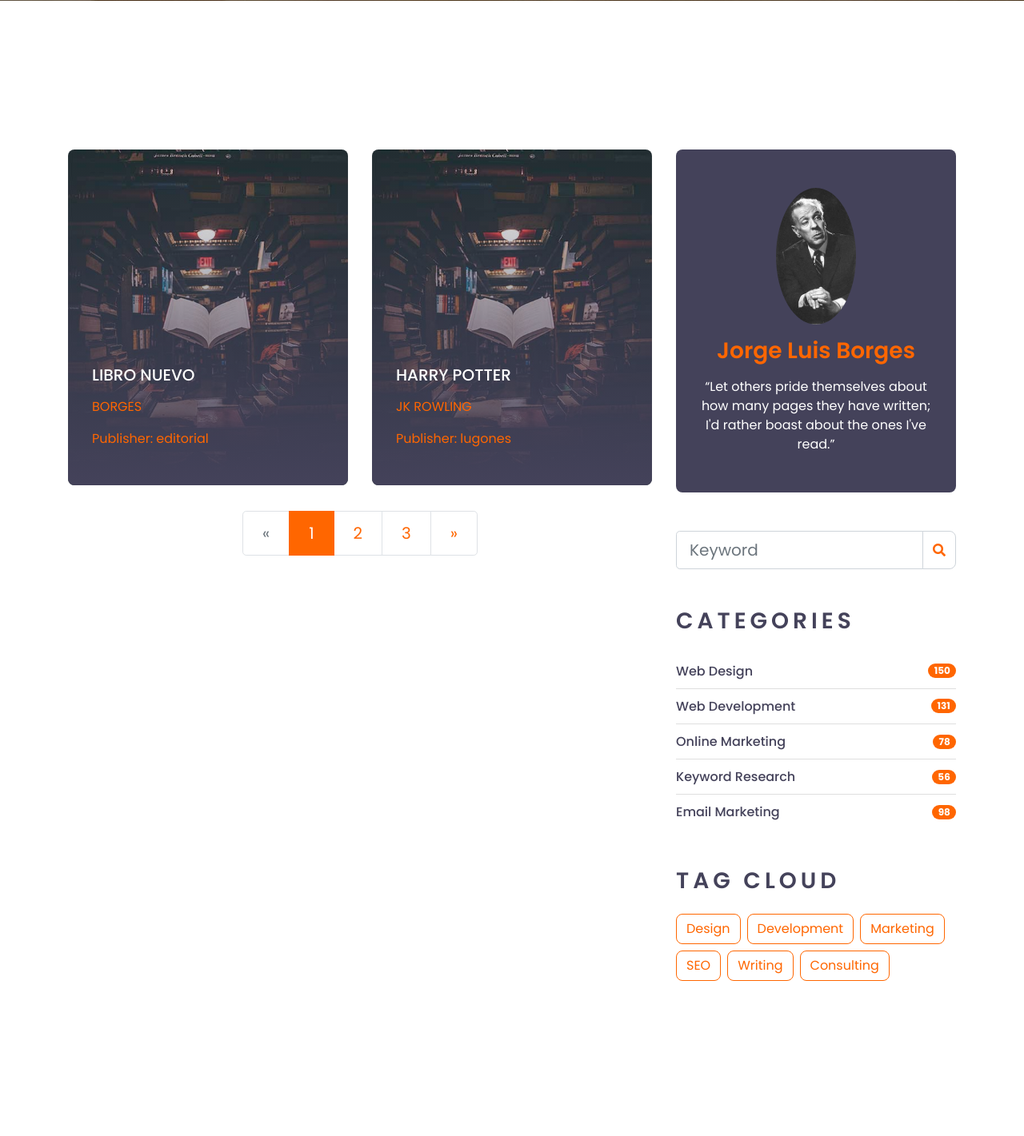
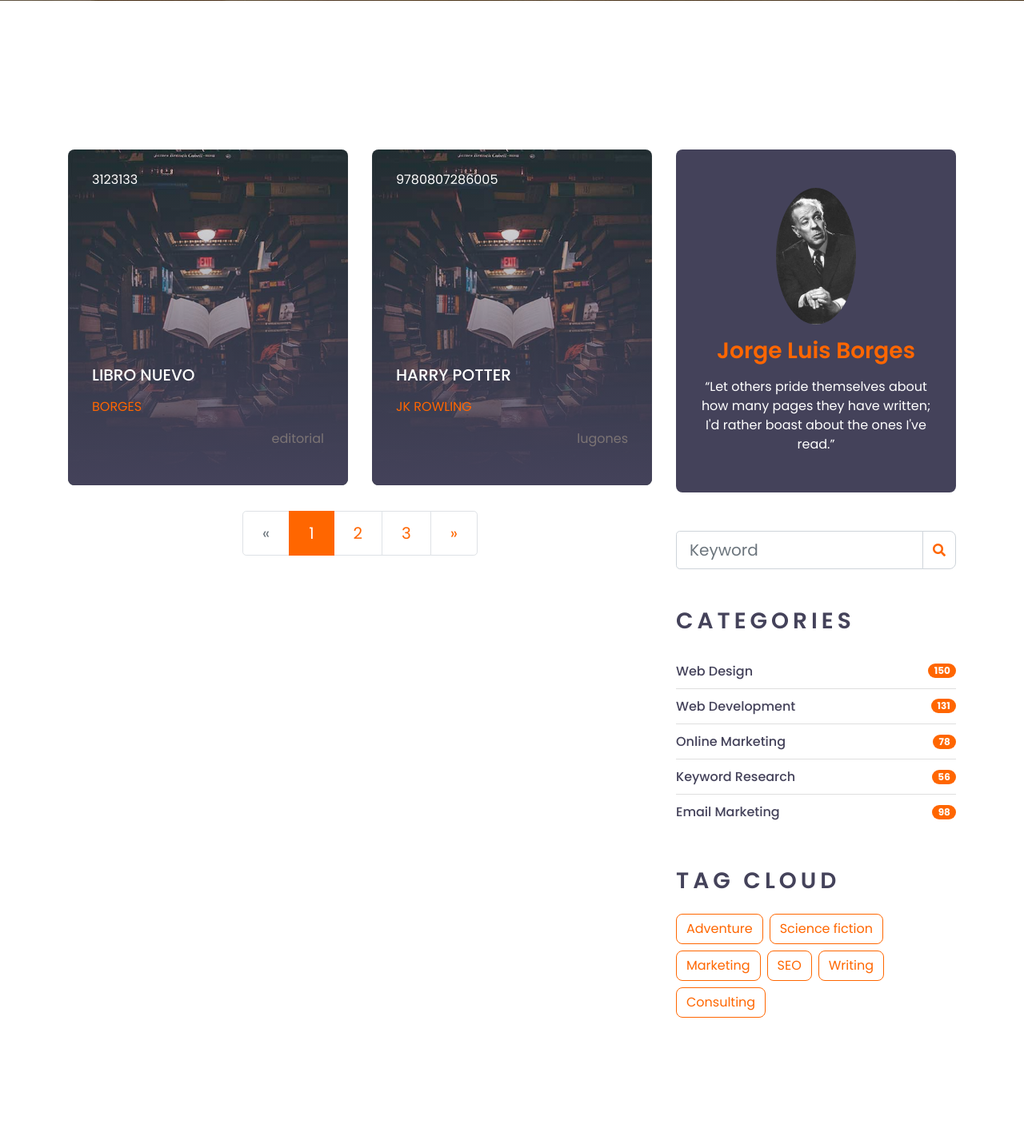
Before and after one commit to JulianRosas/Trabajo-Integrador, a Django app: page /booklist/ in a window 1280 px wide. Shown: the part 590-2011 px from the top of the page at 80% size. Run offline with Django 4.2, Linux system fonts and the light colour scheme; data comes from the database, SQL or seed files in the repository; both versions use the stored data as it was after the commit; some libraries are stand-ins or nearby versions.

Commit message:
Addbook to booklist linkeado+alignments

```diff
--- a/trabajointegrador/el_lector/templates/booklist.html
+++ b/trabajointegrador/el_lector/templates/booklist.html
@@ -158,12 +158,15 @@
 
                     <div class="col-lg-6 mb-4">
                         <div class="blog-item position-relative overflow-hidden rounded mb-2">
+
                             <img class="img-fluid" src="{% static 'img/blog-1.jpg' %}" alt="">
+
                             <a class="blog-overlay text-decoration-none" href="">
-                                <h5 class="text-white mb-3">{{ l.titulo }} </h5>
+                                <p style=" margin-bottom: 220px;color: rgb(255, 255, 255);" >{{ l.isbn }}</p>
+                                <h5 class="text-white mb-3"  > {{ l.titulo }} </h5>
                                 <p>{{ l.id_autor.apellido }} </p>
 
-                                <p>Publisher: {{ l.id_imprenta }} </p>
+                                <p style="margin-left: auto;color: rgb(124, 116, 116);" > {{ l.id_imprenta }} </p>
                             </a>
 
                         </div>
@@ -250,8 +253,8 @@
                 <div class="mb-5">
                     <h3 class="text-uppercase mb-4" style="letter-spacing: 5px;">Tag Cloud</h3>
                     <div class="d-flex flex-wrap m-n1">
-                        <a href="" class="btn btn-outline-primary m-1">Design</a>
-                        <a href="" class="btn btn-outline-primary m-1">Development</a>
+                        <a href="" class="btn btn-outline-primary m-1">Adventure</a>
+                        <a href="" class="btn btn-outline-primary m-1">Science fiction</a>
                         <a href="" class="btn btn-outline-primary m-1">Marketing</a>
                         <a href="" class="btn btn-outline-primary m-1">SEO</a>
                         <a href="" class="btn btn-outline-primary m-1">Writing</a>
--- a/trabajointegrador/el_lector/templates/index.html
+++ b/trabajointegrador/el_lector/templates/index.html
@@ -87,7 +87,7 @@
                             <div class="nav-item dropdown">
                                 <a href="#" class="nav-link dropdown-toggle" data-toggle="dropdown" style="margin-left: 50px;">Books</a>
                                 <div class="dropdown-menu rounded-0 m-0">
-                                    <a href="http://127.0.0.1:8000/booklist" class="dropdown-item">Books List</a>
+                                    <a href="http://127.0.0.1:8000/booklist " class="dropdown-item">Books List</a>
                                     <a href="http://127.0.0.1:8000/addbook" class="dropdown-item">Add a book</a>
                                 </div>
                             </div>
--- a/trabajointegrador/el_lector/views.py
+++ b/trabajointegrador/el_lector/views.py
@@ -58,7 +58,7 @@ def addbook(request):
                       cant_paginas=cant_paginas
                       )
     new_libro.save()
-    return render(request, 'success.html')
+    return render(request, 'addbook.html')
 
 # isbn = models.IntegerField(primary_key=True)
 # titulo = models.CharField("titulo",max_length=30)
--- a/trabajointegrador/trabajointegrador/urls.py
+++ b/trabajointegrador/trabajointegrador/urls.py
@@ -24,6 +24,6 @@ urlpatterns = [
     path('addbook/', v.addbook_view, name='addbook_view'),
     path('register/', v.register, name='register'),
     path('booklist/', v.booklist, name='booklist'),
-    path('success/', v.addbook, name="addbook")
+    path('index/', v.addbook, name="addbook")
 
 ]
```
Also changed, not shown: trabajointegrador/el_lector/templates/addbook.html (+6 -2 lines), trabajointegrador/db.sqlite3.
